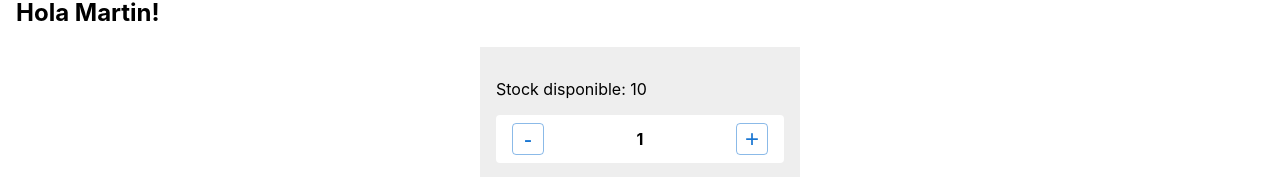
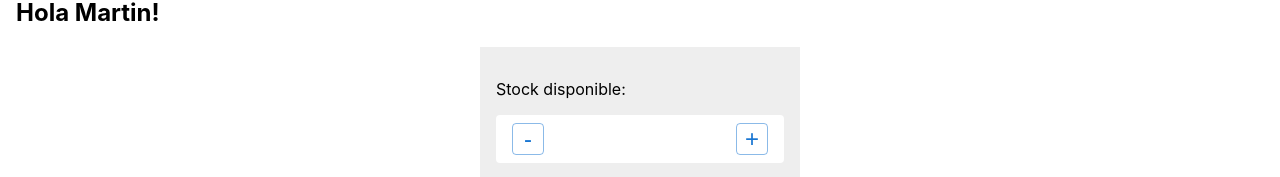
Before and after one commit to uxmoon/ecommerce-martinluna, a React (Create React App) app: page / in a window 1280 px wide. Shown: the part 176-353 px from the top of the page. Built offline with nearby package versions, Linux system fonts and the light colour scheme.

Commit message:
Se agregan props faltantes para stock e initial

```diff
--- a/src/components/ItemCount.jsx
+++ b/src/components/ItemCount.jsx
@@ -1,21 +1,21 @@
 import React, { useState } from "react";
 import "./ItemCount.css";
 
-export const ItemCount = () => {
+export const ItemCount = ({ stock, initial }) => {
   // Inicio estado con un producto seleccionado por defecto
-  const [contador, setContador] = useState(1);
+  const [contador, setContador] = useState(initial);
 
   // Configuro el stock disponible
-  const stockDisponible = 10;
+  // const stockDisponible = 10;
 
   // Funciones para actualizar el estado
-  const sumar = () => {
+  const onAdd = () => {
     // No debe superar el stock disponible
-    if (contador < stockDisponible) {
+    if (contador < stock) {
       setContador((contador) => contador + 1);
     }
   };
-  const restar = () => {
+  const onSubtract = () => {
     // No debe ser menor a 1 producto
     if (contador > 1) {
       setContador((contador) => contador - 1);
@@ -30,15 +30,15 @@ export const ItemCount = () => {
   return (
     <div className="ItemCount">
       {/* Muestro el stock disponible */}
-      <p>Stock disponible: {stockDisponible}</p>
+      <p>Stock disponible: {stock}</p>
 
       <div className="ItemCount-actions">
         {/* Botones para agrega o quitar productos */}
-        <button className="ItemCount-button" onClick={restar}>
+        <button className="ItemCount-button" onClick={onSubtract}>
           -
         </button>
         <div className="ItemCount-number">{contador}</div>
-        <button className="ItemCount-button" onClick={sumar}>
+        <button className="ItemCount-button" onClick={onAdd}>
           +
         </button>
       </div>
```
